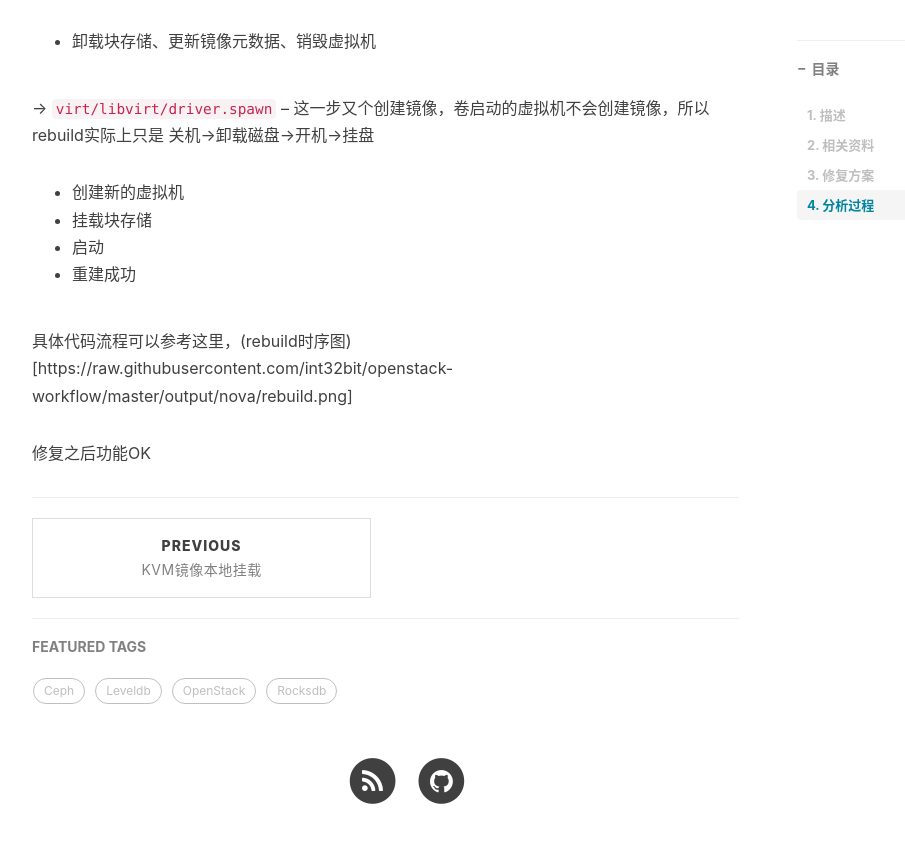
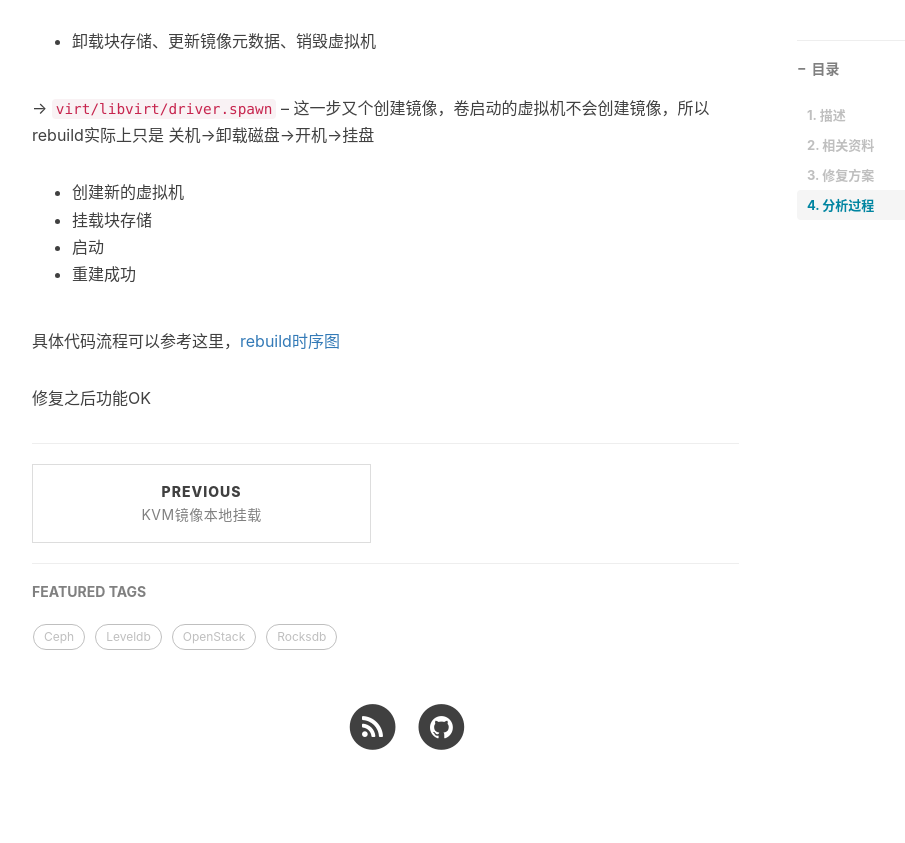
Before and after one commit to elrondwong/elrond.wang, a Jekyll site: the page built from _posts/2021-09-20-OpenStack以卷启动的虚拟机rebuild分析.md, in a window 1280 px wide and 900 px high, scrolled down 1653 px. Shown: the top 843 px of the window, without its empty margins (233-1138 px from the left). Built offline with Jekyll 4.4.1, drawn with Linux system fonts in a browser that asks for light colours; comment, search, counter and statistics services are not loaded.

Commit message:
docs: fix href

```diff
--- a/_posts/2021-09-20-OpenStack以卷启动的虚拟机rebuild分析.md
+++ b/_posts/2021-09-20-OpenStack以卷启动的虚拟机rebuild分析.md
@@ -50,6 +50,6 @@ tag: [OpenStack, Ceph]
 - 启动
 - 重建成功
 
-具体代码流程可以参考这里，(rebuild时序图)[https://raw.githubusercontent.com/int32bit/openstack-workflow/master/output/nova/rebuild.png]
+具体代码流程可以参考这里，[rebuild时序图](https://raw.githubusercontent.com/int32bit/openstack-workflow/master/output/nova/rebuild.png)
 
 修复之后功能OK
```
